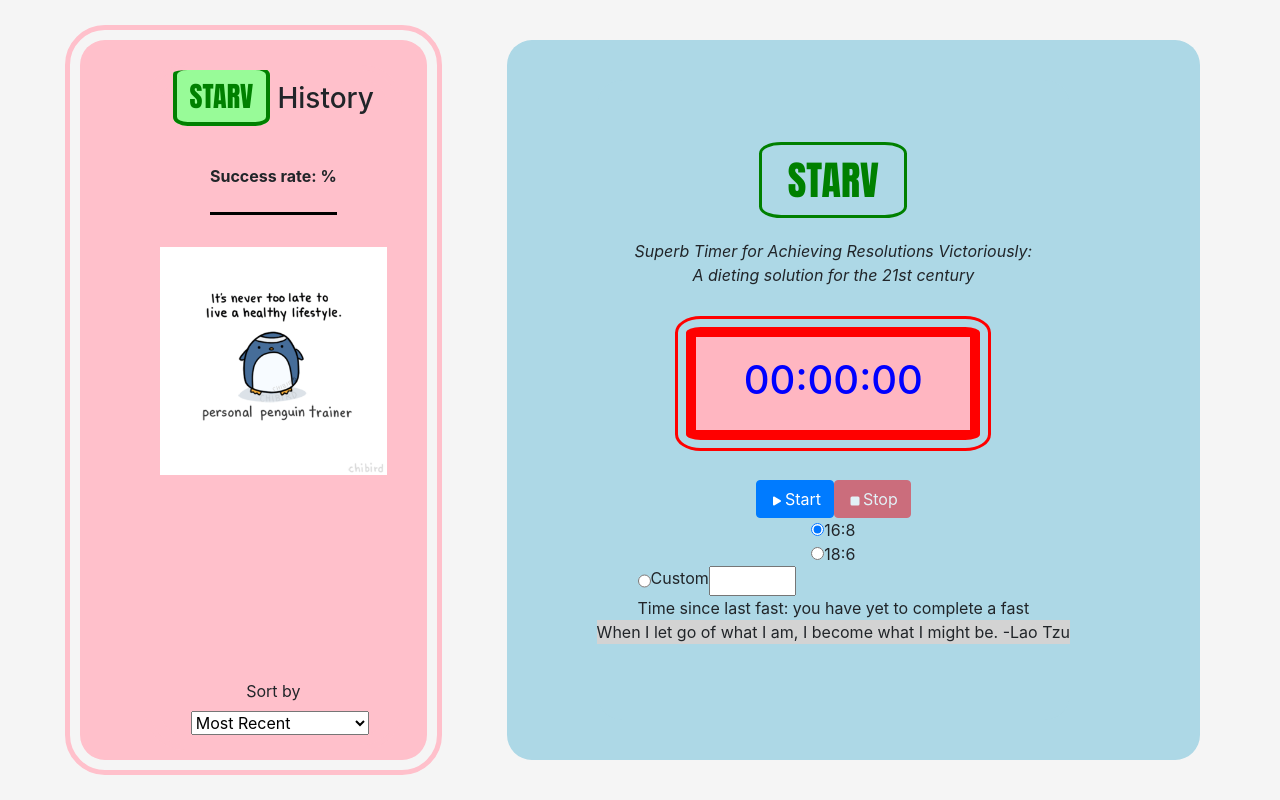
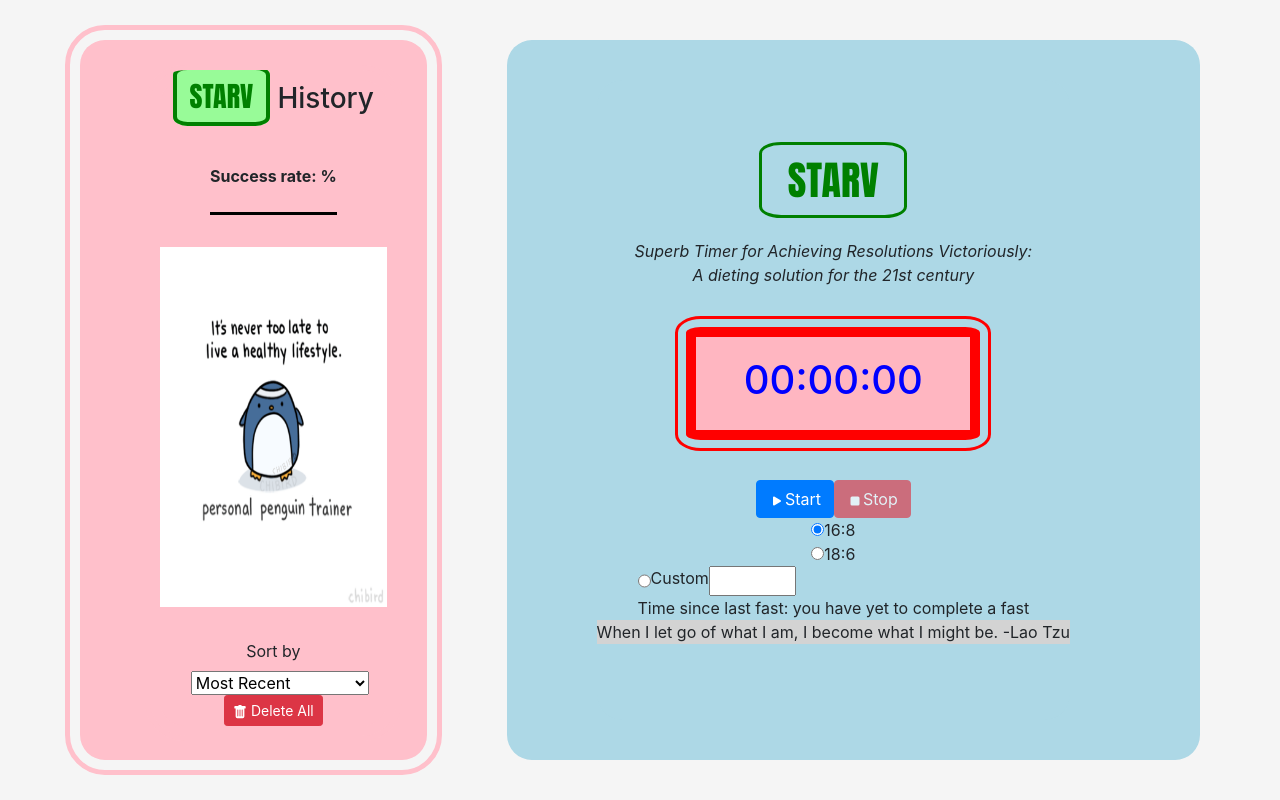
Before and after one commit to wan-li-va/STARV, a React (Create React App) app: page / in a window 1280 px wide. Built offline with nearby package versions, Linux system fonts and the light colour scheme.

Commit message:
delete indiv in progress

```diff
--- a/src/App.js
+++ b/src/App.js
@@ -10,7 +10,8 @@ export default class App extends Component {
     super(props);
     this.state = {
       pastFasts: [],
-      isTimerChanged: false
+      isTimerChanged: false,
+      id: 0
     }
   }
 
@@ -18,17 +19,25 @@ export default class App extends Component {
     let intDisp = parseFloat(displayTime);
     let diff = (length * 60 * 60 * 1000) - intDisp;
     let dt = Date.now();
+
+    this.setState(prevState => {
+      return ({
+        id: prevState++
+      })
+    })
+
     let instanceFast = {
       dateMade: Moment().format("MMM DD, YYYY"),
       dateCompare: dt,
       wasSuccessful: intDisp === 0, //if not successful, then it is false that diff === 0
       timePassed: diff,
-      index: this.state.pastFasts.length
+      index: this.state.pastFasts.length,
+      id: this.state.id
     };
 
     this.setState(prevState => {
       return ({
-        pastFasts: [...prevState.pastFasts, instanceFast]
+        pastFasts: [...prevState.pastFasts, instanceFast],
       })
     })
 
@@ -39,11 +48,30 @@ export default class App extends Component {
     }
   }
 
+  deleteInst = instToDel => {
+    const newFastPast = this.state.pastFasts.filter(inst =>
+      instToDel.id !== inst.id
+    );
+    this.setState(
+      { notesList: newFastPast }
+    )
+  }
+
+  deleteAll = () => {
+    if (this.state.pastFasts.length !== 0) {
+      let emptyList = [];
+      this.setState(prevState => {
+        return ({ pastFasts: emptyList })
+      })
+    }
+
+  }
+
   render() {
     return (
       <div className="App">
         <div className="StatsPanel">
-          <StatsPanel pastFasts={this.state.pastFasts} />
+          <StatsPanel pastFasts={this.state.pastFasts} deleteInst={this.deleteInst} deleteAll={this.deleteAll} />
         </div>
         <div className="MainPanel">
           <MainPanel saveFast={this.saveFast} pastFasts={this.state.pastFasts}
--- a/src/components/Entry.js
+++ b/src/components/Entry.js
@@ -1,7 +1,8 @@
 import React, { Component } from "react";
 import Card from 'react-bootstrap/Card';
-import { BsFillAwardFill, BsCheck, BsX } from "react-icons/bs";
+import { BsFillAwardFill, BsX } from "react-icons/bs";
 import '../styling/Entry.css'
+import Button from "react-bootstrap/Button";
 
 export default class Entry extends Component {
     constructor(props) {
@@ -35,17 +36,32 @@ export default class Entry extends Component {
         }
     }
 
+    //FIX DELETE
+
     render() {
         return (
             <div className="Entry">
                 <div>
                     <Card bg={this.props.fast.wasSuccessful ? "success" : "danger"} className={this.props.fast.wasSuccessful ? "succeed" : "notsucceed"} >
                         <Card.Body>
-                            {(this.props.fast.wasSuccessful) ? <div className="text-right"><BsFillAwardFill /></div> : ""}
+                            {(this.props.fast.wasSuccessful) ?
+                                <div className="header">
+                                    <div className="div1"><Button variant="outline-dark" size="sm"
+                                        value={this.props.fast.index} onClick={this.props.deleteInst(this.props.fast)}>
+                                        <BsX /></Button></div>
+                                    <div className="div2"><BsFillAwardFill /></div>
+                                </div>
+                                :
+                                <div className="header">
+                                    <div className="div1"><Button variant="outline-dark" size="sm"
+                                        value={this.props.fast.index} onClick={this.props.deleteInst(this.props.fast)}>
+                                        <BsX /></Button></div>
+                                </div>}
+                            <br />
                             < Card.Text >
                                 <em>Date Completed:</em> {this.props.fast.dateMade} <br />
                                 <em>Duration:</em> {this.formatTime(this.props.fast.timePassed)} <br />
-                                <em>Success:</em> {this.isSuccess(this.props.fast.wasSuccessful)} {(this.props.fast.wasSuccessful) ? <BsCheck /> : <BsX />}
+                                <em>Success:</em> {this.isSuccess(this.props.fast.wasSuccessful)}
                             </Card.Text>
                         </Card.Body>
                     </Card>
--- a/src/components/Filter.js
+++ b/src/components/Filter.js
@@ -4,8 +4,7 @@ import '../styling/Filter.css'
 export default class Filter extends Component {
     constructor(props) {
         super(props);
-        this.state = {
-        }
+        this.state = {}
     }
 
     handleSelectChange = () => {
--- a/src/components/MainPanel.js
+++ b/src/components/MainPanel.js
@@ -63,7 +63,8 @@ export default class MainPanel extends Component {
                     setDisplayTime={this.setDisplayTime}
                     toggleStartButton={this.toggleStartButton}
                     setDurationText={this.setDurationText}
-                    pastFasts={this.props.pastFasts} />
+                    pastFasts={this.props.pastFasts}
+                />
 
                 <OptionsPanel
                     fastLength={this.state.fastLength}
--- a/src/components/StatsPanel.js
+++ b/src/components/StatsPanel.js
@@ -2,6 +2,8 @@ import React, { Component } from "react";
 import Entry from './Entry.js';
 import Filter from './Filter.js';
 import '../styling/StatsPanel.css';
+import Button from "react-bootstrap/Button";
+import { BsFillTrashFill } from "react-icons/bs";
 
 export default class StatsPanel extends Component {
     constructor(props) {
@@ -70,7 +72,7 @@ export default class StatsPanel extends Component {
             starvs = this.sortBy();
             newStarvs = starvs.map(fast => {
                 return (
-                    <Entry key={fast.index.toString()} index={fast.index} fast={fast}> </Entry>
+                    <Entry key={fast.id} index={fast.id} fast={fast} deleteInst={this.props.deleteInst}> </Entry>
                 )
             })
         }
@@ -88,7 +90,15 @@ export default class StatsPanel extends Component {
                     {newStarvs}
                 </div>
 
-                <Filter pastFasts={this.props.pastFasts} handleSelectChange={this.handleSelectChange} />
+                <div>
+                    <Filter pastFasts={this.props.pastFasts} handleSelectChange={this.handleSelectChange} />
+                </div>
+
+                <div>
+                    <Button variant="danger" size="sm" onClick={this.props.deleteAll}>
+                        <BsFillTrashFill /> Delete All
+                    </Button>
+                </div>
             </div>
         )
     }
--- a/src/styling/App.css
+++ b/src/styling/App.css
@@ -55,7 +55,7 @@
 }
 
 .Entries {
-  height: 50vh;
+  height: 45vh;
   overflow-y: auto;
 }
 
--- a/src/styling/Entry.css
+++ b/src/styling/Entry.css
@@ -2,6 +2,14 @@
     display: flex;
 }
 
-.text-right {
-    margin-top: -2vh;
+.header div {
+    display: inline-block;
 }
+
+.div1 {
+    float: left;
+}
+
+.div2 {
+    float: right;
+}
--- a/src/styling/StatsPanel.css
+++ b/src/styling/StatsPanel.css
@@ -31,5 +31,5 @@
 
 #motivate{
     width: 100%;
-    height: auto;
+    height: 100%;
 }
```
